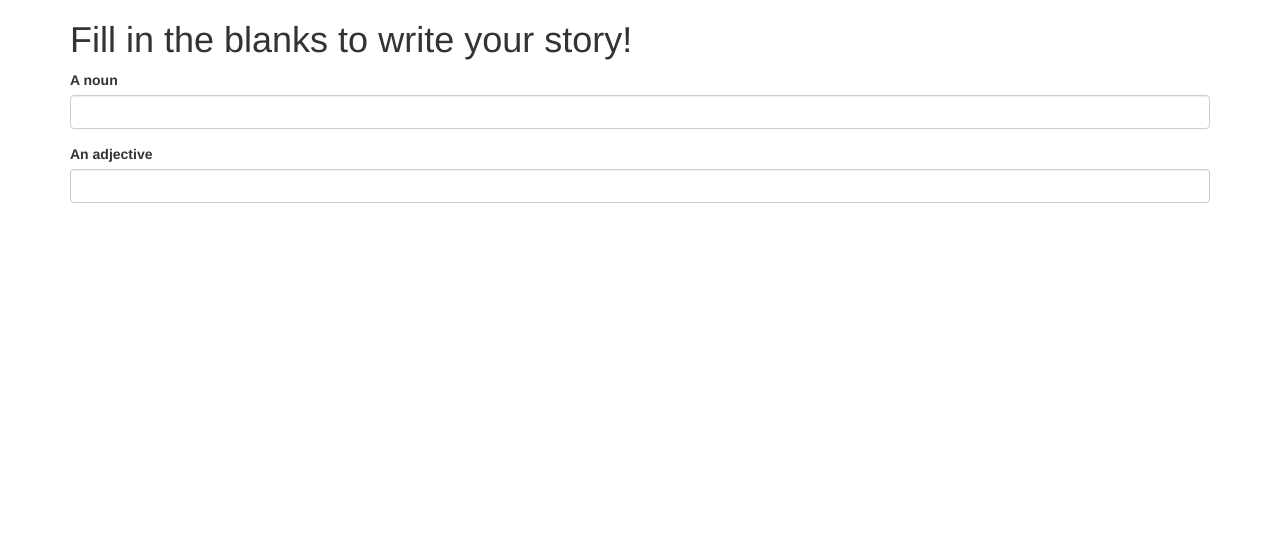
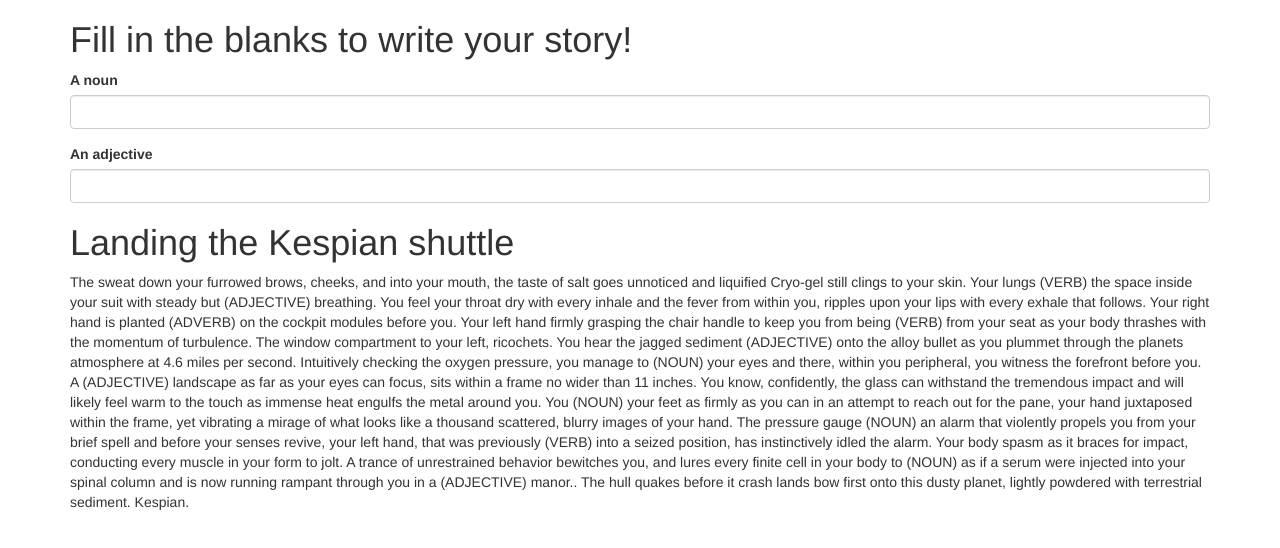
Before and after one commit to zerofreddo/madlib, a plain HTML site: page index.html in a window 1280 px wide. Drawn offline with Linux system fonts and the light colour scheme.

Commit message:
add story, more form groups.

```diff
--- a/index.html
+++ b/index.html
@@ -5,7 +5,7 @@
  <link rel="stylesheet" href="css/styles.css" type="text/css">
  <script src="js/jquery.js"></script>
  <script>src ="js/scripts.js"</script>
-  <title>Landing the Kespian shuttle.</title>
+  <title>Landing the Kespian shuttle</title>
 </head>
 <body>
   <div class="container">
@@ -25,7 +25,41 @@
 
 
 
-
+    <div id="story">
+      <h1>Landing the Kespian shuttle</h1>
+      <p>The sweat <span class="noun1"></span> down your furrowed brows, <span   class="adjective1"></span>
+        cheeks, and into your mouth, the taste of salt goes unnoticed and
+        liquified Cryo-gel still clings to your skin. Your lungs (VERB) the space
+        inside your suit with steady but (ADJECTIVE) breathing. You feel your
+        throat dry with every inhale and the fever from within you, ripples upon
+        your lips with every exhale that follows. Your right hand is planted
+        (ADVERB) on the cockpit modules before you. Your left hand firmly
+        grasping the chair handle to keep you from being (VERB) from your
+        seat as your body thrashes with the momentum of turbulence. The
+        window compartment to your left, ricochets. You hear the jagged
+        sediment (ADJECTIVE) onto the alloy bullet as you plummet through
+        the planets atmosphere at 4.6 miles per second. Intuitively checking
+        the oxygen pressure, you manage to (NOUN) your eyes and there,
+        within you peripheral, you witness the forefront before you. A
+        (ADJECTIVE) landscape as far as your eyes can focus, sits within a
+        frame no wider than 11 inches. You know, confidently, the glass can
+        withstand the tremendous impact and will likely feel warm to the touch
+        as immense heat engulfs the metal around you. You (NOUN) your feet
+        as firmly as you can in an attempt to reach out for the pane, your hand
+        juxtaposed within the frame, yet vibrating a mirage of what looks like
+        a thousand scattered, blurry images of your hand. The pressure
+        gauge (NOUN) an alarm that violently propels you from your brief spell
+        and before your senses revive, your left hand, that was previously
+        (VERB) into a seized position, has instinctively idled the alarm. Your
+        body spasm as it braces for impact, conducting every muscle in your
+        form to jolt. A trance of unrestrained behavior bewitches you, and lures
+        every finite cell in your body to (NOUN) as if a serum were injected
+        into your spinal column and is now running rampant through you in a
+        (ADJECTIVE) manor.. The hull quakes before it crash lands bow first
+        onto this dusty planet, lightly powdered with terrestrial sediment.
+        Kespian.
+      </p>
+    </div>
   </div>
 </body>
 </html>
```
